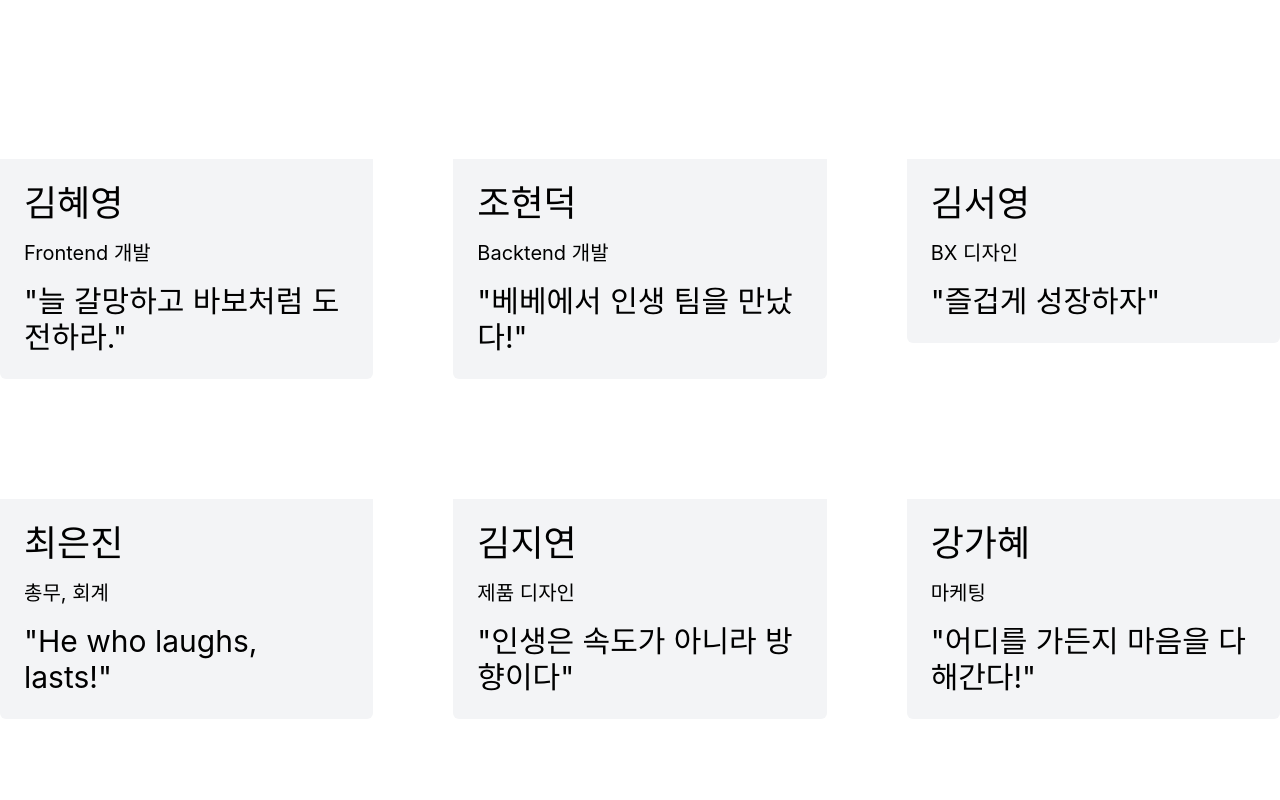
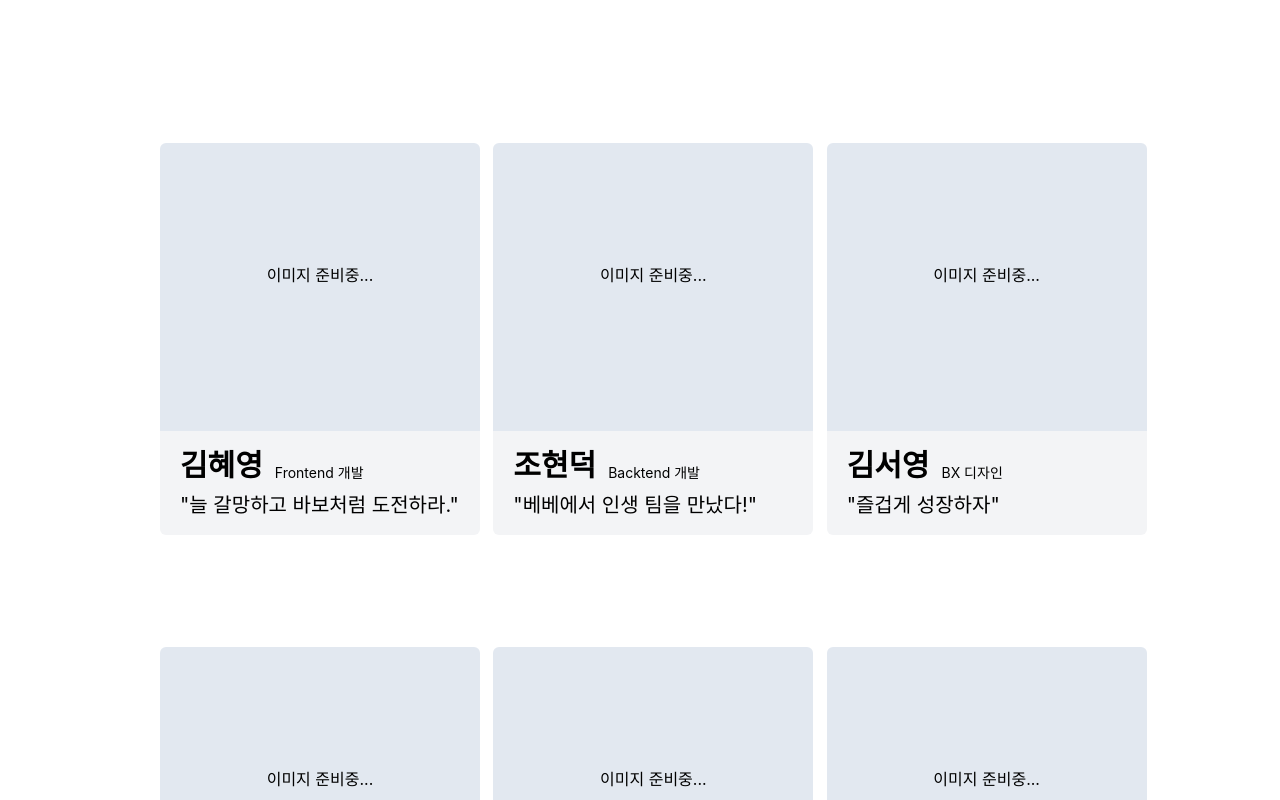
Before and after one commit to hye-yeong95/bebe, a React (Create React App) app: page /crew in a window 1280 px wide. Shown: the part 840-1640 px from the top of the page. Built offline with nearby package versions, Linux system fonts and the light colour scheme.

Commit message:
size 수정

```diff
--- a/src/components/CrewCard.jsx
+++ b/src/components/CrewCard.jsx
@@ -8,74 +8,65 @@ export default function CrewCard() {
             name: '김혜영',
             job: 'Frontend 개발',
             info: '"늘 갈망하고 바보처럼 도전하라."',
-            image: "https://www.pexels.com/ko-kr/photo/601170/",
         },
         {
             id: 2,
             name: '조현덕',
             job: 'Backtend 개발',
             info: '"베베에서 인생 팀을 만났다!"',
-            image: "https://images.pexels.com/photos/601170/pexels-photo-601170.jpeg?auto=compress&cs=tinysrgb&w=800",
         },
         {
             id: 3,
             name: '김서영',
             job: 'BX 디자인',
             info: '"즐겁게 성장하자"',
-            image: "https://images.pexels.com/photos/601170/pexels-photo-601170.jpeg?auto=compress&cs=tinysrgb&w=800",
         },
         {
             id: 4,
             name: '최은진',
             job: '총무, 회계',
             info: '"He who laughs, lasts!"',
-            image: "https://images.pexels.com/photos/601170/pexels-photo-601170.jpeg?auto=compress&cs=tinysrgb&w=800",
         },
         {
             id: 5,
             name: '김지연',
             job: '제품 디자인',
             info: '"인생은 속도가 아니라 방향이다"',
-            image: "https://images.pexels.com/photos/601170/pexels-photo-601170.jpeg?auto=compress&cs=tinysrgb&w=800",
         },
         {
             id: 6,
-            name: '강가혜',
+            name: '김용기',
             job: '마케팅',
             info: '"어디를 가든지 마음을 다해간다!"',
-            image: "https://images.pexels.com/photos/601170/pexels-photo-601170.jpeg?auto=compress&cs=tinysrgb&w=800",
         },
         {
             id: 7,
             name: '권수진',
             job: '인사관리',
             info: '"행복한 하루!"',
-            image: "https://images.pexels.com/photos/601170/pexels-photo-601170.jpeg?auto=compress&cs=tinysrgb&w=800",
         },
     ]
 
     const crewsList = crews.map((crews)=>
-        <div className='my-5' key={crews.id}>
-            <div className='w-100 h-100 rounded-t-md'>
-                <image />
+        <div className='my-5 w-80 h-96' key={crews.id}>
+            <div className='w-full h-3/4 rounded-t-md bg-slate-200'>
+                <p className='flex justify-center items-end h-1/2'>이미지 준비중...</p>
             </div>
-            <div className=' bg-gray-100 rounded-b-md gap-1 p-2'>
-                <p className='text-4xl m-4' >{crews.name}</p>
-                <p className='text-xl ml-4'>{crews.job}</p>
-                <p className='text-3xl m-4'>{crews.info}</p>
+            <div className='w-full bg-gray-100 rounded-b-md gap-1 p-2 '>
+                <div className='flex mt-2 '>
+                    <p className=' text-3xl font-bold ml-3' >{crews.name}</p>
+                    <p className='flex items-end text-sm ml-3'>{crews.job}</p>
+                </div>
+                <p className='text-xl ml-3 my-2'>{crews.info}</p>
             </div>
         </div>
         );
 
     return (
-        <div className='my-52'>
-            <div className=''>
-                <div className='grid grid-cols-3 gap-20'>{crewsList.splice(0.3)}</div>
-            </div>
-            <div>
-                <div className='grid grid-cols-3 gap-20 '>{crewsList.splice(0,3)}</div>
+        <div className='my-48 mx-40 '>
+            <div className='grid grid-cols-3 gap-y-20 gap-x-10'>
+                {crewsList}
             </div>
         </div>
-
     );
 }
--- a/src/components/Footer.jsx
+++ b/src/components/Footer.jsx
@@ -42,7 +42,6 @@ export default function Footer() {
                     </div>
                 </div>
                 <p>https://diary.mybebe.net/</p>
-
             </div>
         </div>
     );
--- a/src/index.css
+++ b/src/index.css
@@ -9,11 +9,11 @@ body {
     sans-serif;
   -webkit-font-smoothing: antialiased;
   -moz-osx-font-smoothing: grayscale;
-  @apply flex flex-col items-center shrink-0
+  @apply flex flex-col items-center
 }
 
 #root {
-  @apply w-full max-w-screen-2xl
+  @apply min-w-[1280px] w-full max-w-screen-2xl
 }
 
 code {
--- a/src/pages/Home.jsx
+++ b/src/pages/Home.jsx
@@ -11,16 +11,16 @@ export default function Home() {
 
     return (
         <div>
-            <div className='relative' >
+            <div className='relative ' >
                 <img className='' src={banner} alt='banner'/>
-                <div className='absolute flex items-center bottom-5 left-10 gap-5' >
-                    <p className='shrink-0 text-7xl leading-snug font-bold text-left text-white'>
+                <div className='absolute flex justify-evenly w-full items-start bottom-10 ml-2'>
+                    <p className='text-7xl leading-snug font-bold text-left text-white'>
                         we support<br/>
                         every baby's first step
                     </p>
-                    <div className='flex items-center m-5 pt-24'>
-                        <img className='ml-10 mt-14'  src={vector} alt='vector'/>
-                        <Link className='ml-16 mt-14 shrink-0 ' to='/bebekit'>
+                    <div className=' flex items-center mt-12 ml-2'>
+                        <img className='mt-14 mr-6'  src={vector} alt='vector'/>
+                        <Link className='mt-14 mx-4 ' to='/bebekit'>
                             <p className='px-14 py-8 rounded-full  font-bold text-3xl bg-white text-brand'># Bebe kit</p>
                         </Link>
                     </div>
```
